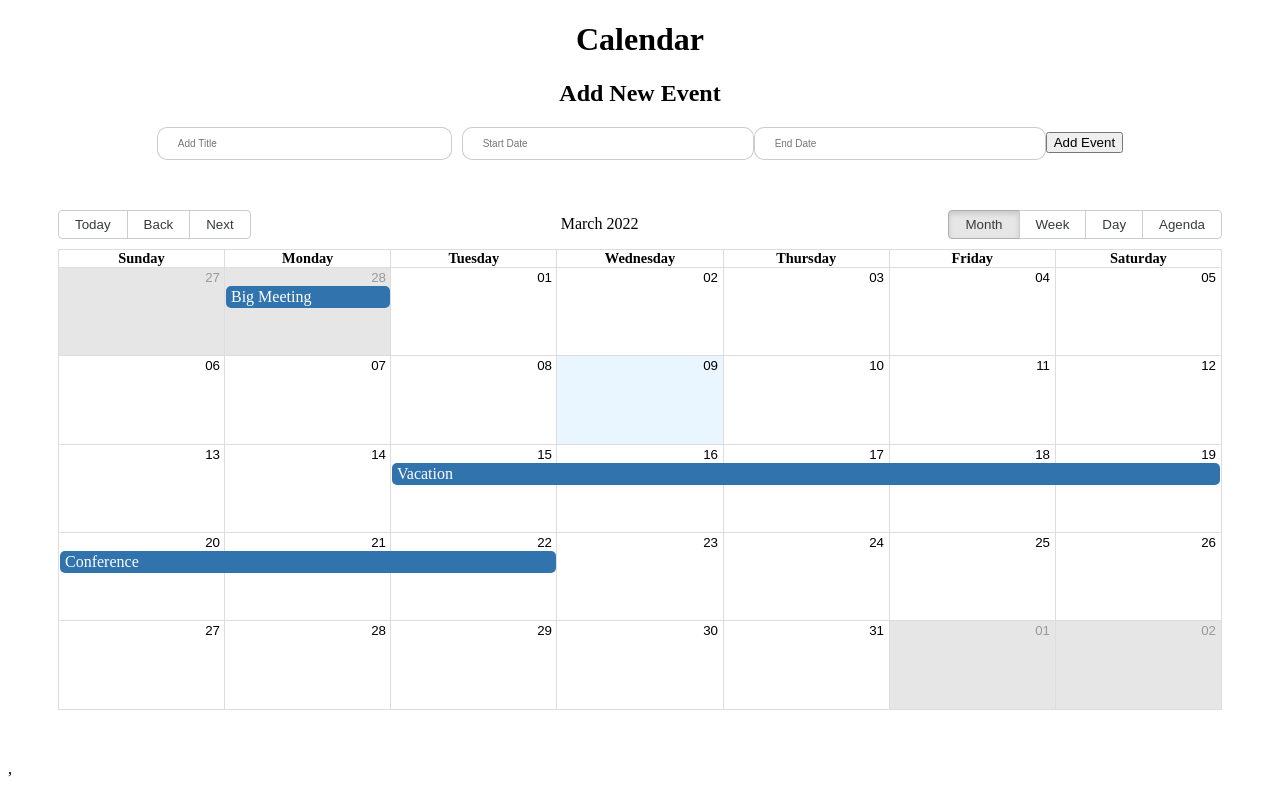
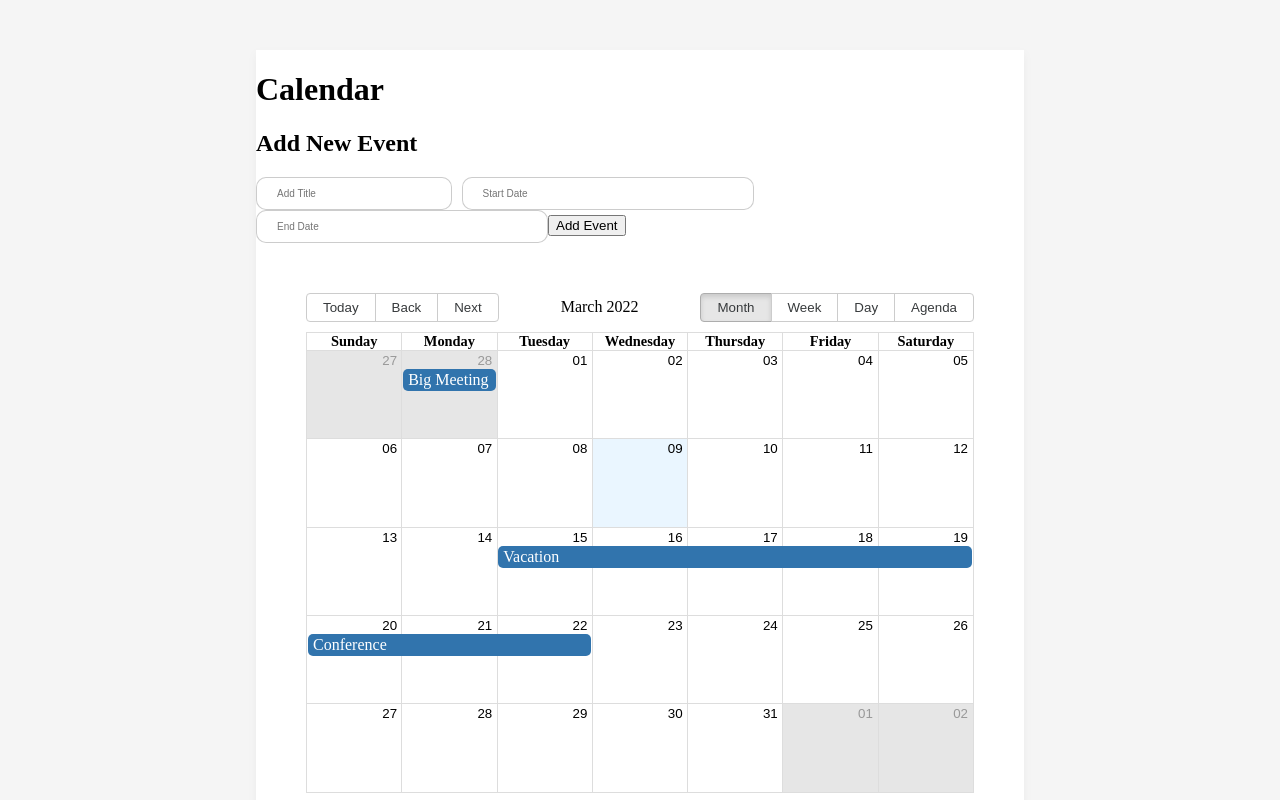
Before and after one commit to mirelhoxha/abs-frankfurt, a React (Create React App) app: page /calendar in a window 1280 px wide. Built offline with nearby package versions, Linux system fonts and the light colour scheme; what @mobiscroll/react would draw is missing.

Commit message:
calanderCss

```diff
--- /dev/null
+++ b/src/AppCalendar.css
@@ -0,0 +1,46 @@
+
+.userCalendar {
+    display: block;
+    position: absolute;
+    box-sizing: content-box;
+    -ms-transform: rotate(0.00deg);
+  -webkit-transform: rotate(0.00deg);
+  transform: rotate(0.00deg);
+  -ms-transform-origin: center;
+  -webkit-transform-origin: center;
+  transform-origin: center;
+    opacity: 1;
+    cursor: default;
+    overflow-x: auto;
+    overflow-y: auto;
+    background-color: rgba(245, 245, 245, 1);
+    width:100%;
+   height:100%;
+   left: 0px;
+   top: 0px;
+
+}
+
+.background {
+    position: absolute;
+    box-sizing: content-box;
+    -ms-transform: rotate(0.00deg);
+  -webkit-transform: rotate(0.00deg);
+  transform: rotate(0.00deg);
+  -ms-transform-origin: center;
+  -webkit-transform-origin: center;
+  transform-origin: center;
+  opacity: 1;
+    cursor: default;
+    background-color: rgba(255, 255, 255, 1) !important;
+    stroke: rgba(0, 0, 0, 0);
+    stroke-width: 1.00px;
+    stroke-linecap: butt;
+    -webkit-filter: drop-shadow(0px 4px 4px rgba(0, 0, 0, 0.0392156862745098));
+  filter: drop-shadow(0px 4px 4px rgba(0, 0, 0, 0.0392156862745098));
+    width:60%;
+  height:auto;
+  left: 20%;
+  top: 50.00px;
+
+}
--- a/src/AppCalendar.js
+++ b/src/AppCalendar.js
@@ -7,7 +7,8 @@ import { Calendar, dateFnsLocalizer } from "react-big-calendar";
 import "react-big-calendar/lib/css/react-big-calendar.css";
 import DatePicker from "react-datepicker";
 import "react-datepicker/dist/react-datepicker.css";
-import "./App.css";
+import "./AppCalendar.css"
+
 
 
 const locales = {
@@ -50,10 +51,11 @@ function AppCalendar() {
     }
 
     return (
-        <div className="App">
+        <div className="userCalendar ">
+            <div className="background">
             <h1>Calendar</h1>
             <h2>Add New Event</h2>
-            <div>
+            <div >
                 <input type="text" placeholder="Add Title" style={{ width: "20%", marginRight: "10px" }} value={newEvent.title} onChange={(e) => setNewEvent({ ...newEvent, title: e.target.value })} />
                 <DatePicker placeholderText="Start Date" style={{ marginRight: "10px" }} selected={newEvent.start} onChange={(start) => setNewEvent({ ...newEvent, start })} />
                 <DatePicker placeholderText="End Date" selected={newEvent.end} onChange={(end) => setNewEvent({ ...newEvent, end })} />
@@ -63,6 +65,7 @@ function AppCalendar() {
             </div>
             <Calendar localizer={localizer} events={allEvents} startAccessor="start" endAccessor="end" style={{ height: 500, margin: "50px" }} />
         </div>
+        </div>
     );
 }
 
```
